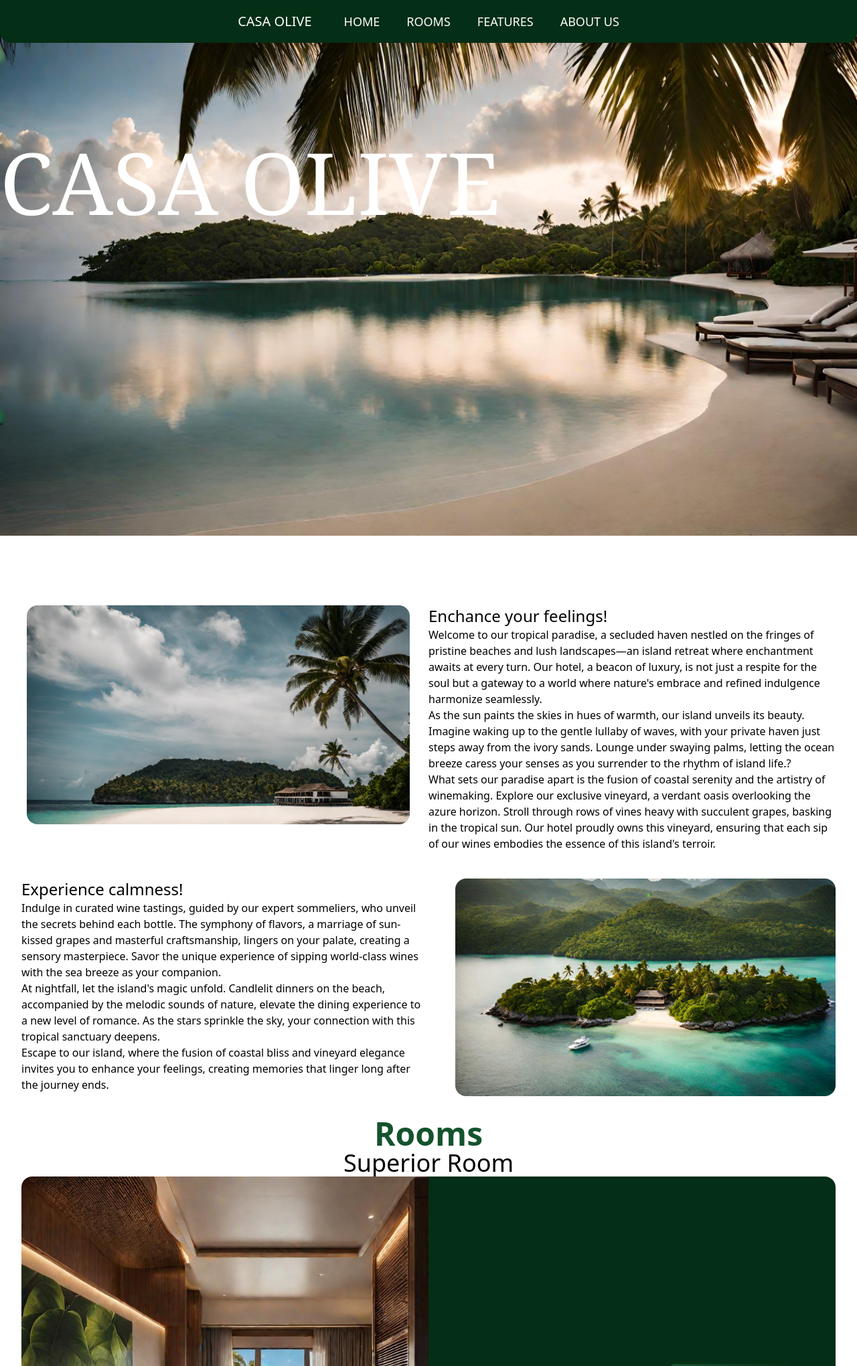
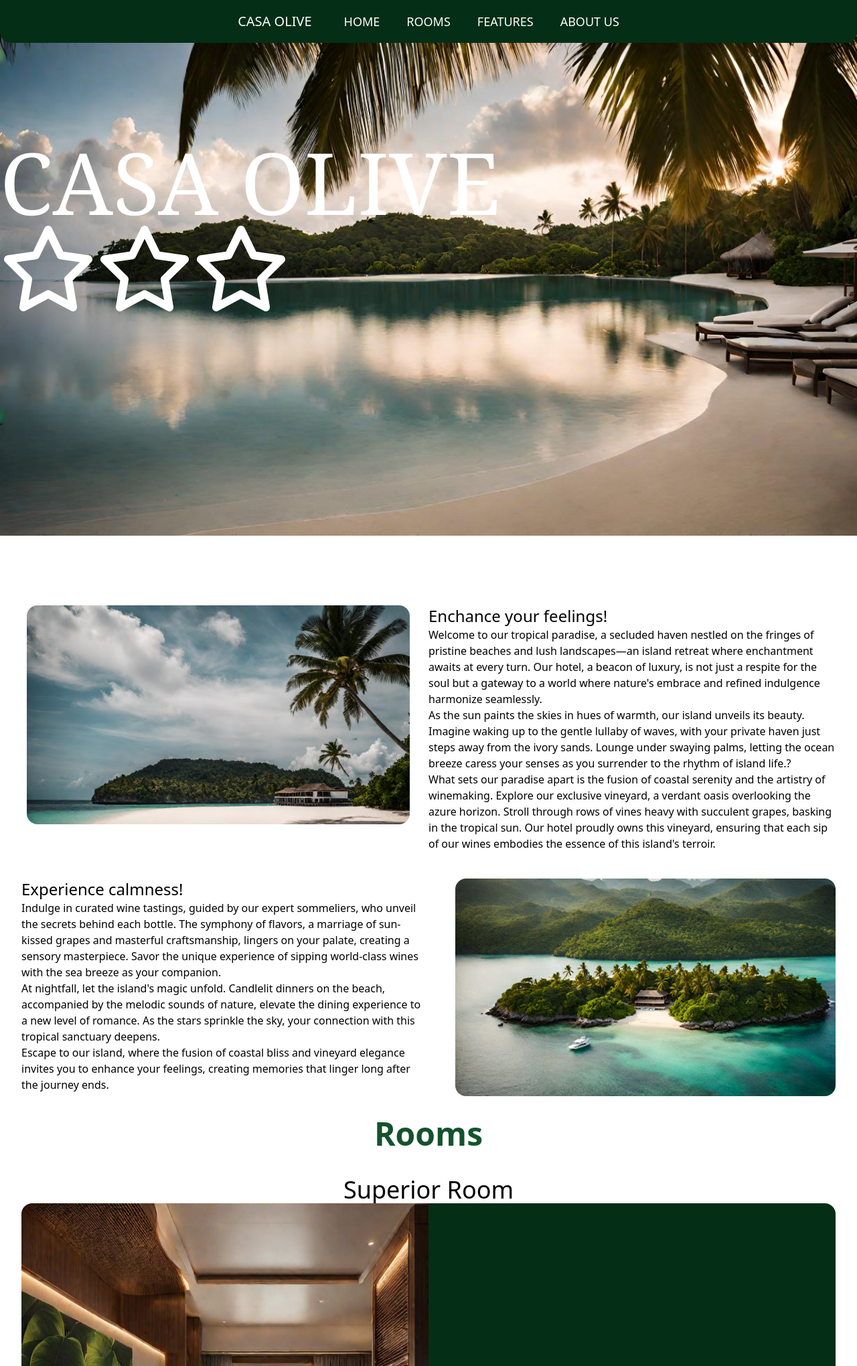
Before and after one commit to OsborneLinus/yrgopelago, a PHP site: page / in a window 1280 px wide. Shown: the top 2040 px of the page at 67% size. Run offline with PHP 8.4, Linux system fonts and the light colour scheme; some libraries are stand-ins or nearby versions.

Commit message:
added stars for the rating and also styling changes to the body

```diff
--- a/body.php
+++ b/body.php
@@ -1,6 +1,7 @@
 <section class="flex justify-center items-center h-screen">
     <div class="h-screen bg-cover bg-fixed bg-no-repeat absolute top-0 right-0 left-0" style="background-image: url(media/SunbedsOnShore.jpg)">
-        <p class="z-20 absolute top-52 text-7xl text-white font-serif md:text-9xl">CASA OLIVE</p>
+        <p class="z-20 absolute top-52 text-7xl text-white font-serif md:text-9xl">CASA OLIVE <br><i class="fa-regular fa-star"></i><i class="fa-regular fa-star"></i><i class="fa-regular fa-star"></i></p>
+
     </div>
 </section>
 
@@ -26,11 +27,11 @@
     </div>
 </section>
 
-<section class="custom flex flex-col m-8" id="rooms">
+<section class="flex flex-col m-8" id="rooms">
     <a class="" href="">
-        <h1 class="font-semibold text-5xl text-green-900 text-center">Rooms</h1>
+        <h1 class="mb-10 font-semibold text-5xl text-green-900 text-center">Rooms</h1>
     </a>
-    <div class="custom flex flex-col sm:grid grid-cols-2 text-center self-center">
+    <div class="custom mb-10 flex flex-col sm:grid grid-cols-2 text-center self-center">
         <h1 class="text-2xl md:text-2xl col-span-2 lg:text-4xl">Superior Room</h1>
 
         <div>
@@ -38,6 +39,8 @@
         </div>
         <div class="bg-green-950 grid grid-cols-2 grid-rows-1 justify-center items-center rounded-b-2xl sm:rounded-none sm:rounded-r-2xl">
             <p class="text-lg text-gray-300">2 Guests 1 King Size Bed 30m2</p>
+
+
             <form action="input.php" method="get">
                 <input type="hidden" name="roomType" value="superior">
                 <button class="px-2 py-3 mr-2 bg-gradient-to-r from-green-900 to-green-950 text-white font-bold rounded-md transition-transform transform-gpu hover:-translate-y-1 hover:shadow-lg md:px-5" type="submit">Check availability</button>
@@ -45,7 +48,7 @@
         </div>
 
     </div>
-    <div class="custom second-slide flex flex-col sm:grid grid-cols-2 mt-5 text-center self-center">
+    <div class="custom mb-10 second-slide flex flex-col sm:grid grid-cols-2 mt-5 text-center self-center">
         <h1 class="text-2xl sm:text-2xl col-span-2 lg:text-4xl">Deluxe Room</h1>
         <div class="bg-green-950 grid grid-cols-2 grid-rows-1 justify-center items-center rounded-t-2xl sm:rounded-none sm:rounded-l-2xl">
             <p class="text-lg text-gray-300">2 Guests 1 Queen Size Bed 22m2</p>
--- a/header.php
+++ b/header.php
@@ -5,6 +5,7 @@
     <meta charset="UTF-8" />
     <meta name="viewport" content="width=device-width, initial-scale=1.0" />
     <script src="https://cdn.tailwindcss.com"></script>
+    <script src="https://kit.fontawesome.com/51505dc2a1.js" crossorigin="anonymous"></script>
     <link rel="stylesheet" href="styles/styles.css" />
     <title>Casa Olive</title>
 </head>
```
